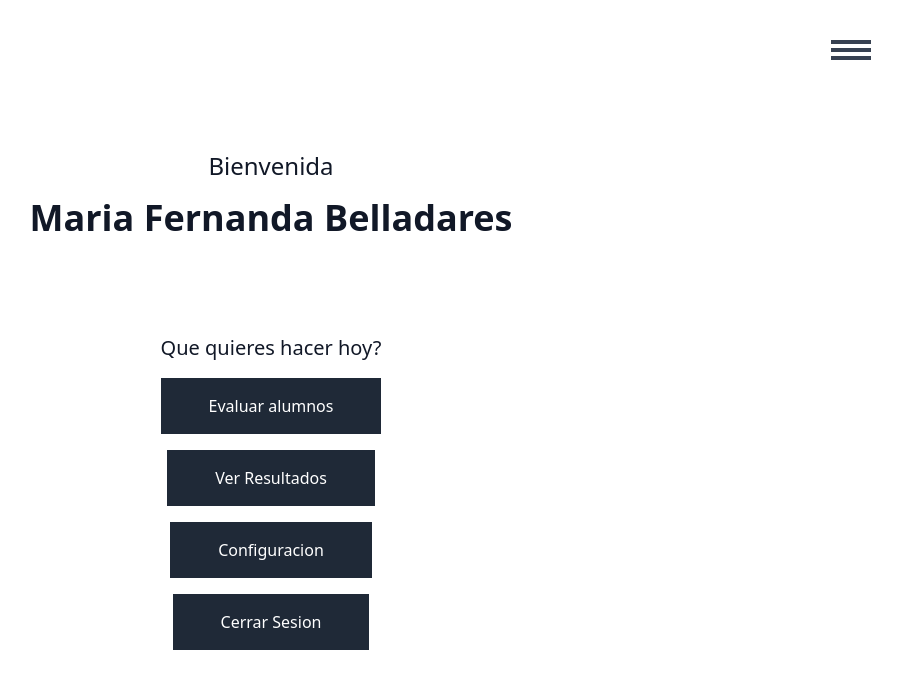
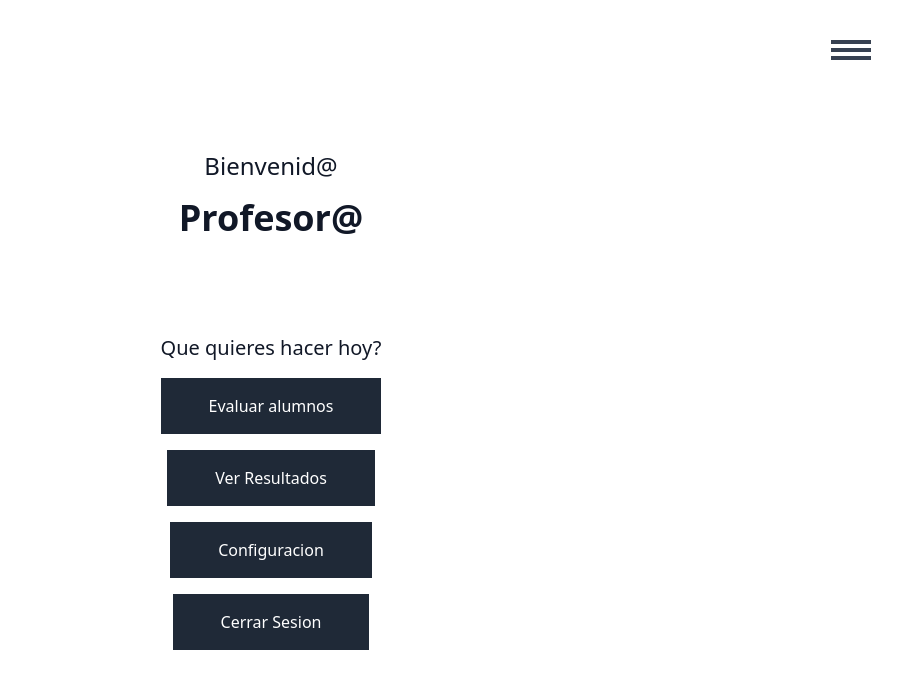
Before and after one commit to camunoz2/parvulapps, a Next.js app: page /dashboard in a window 1280 px wide. Shown: the top 688 px of the page, without its empty margins (369-1271 px from the left). Built offline with nearby package versions, Linux system fonts and the light colour scheme; no server answers.

Commit message:
added login logout behaviour

```diff
--- a/pages/_app.tsx
+++ b/pages/_app.tsx
@@ -1,8 +1,13 @@
+import { SessionProvider } from 'next-auth/react'
 import type { AppProps } from 'next/app'
 import '../styles/globals.css'
 
 function MyApp({ Component, pageProps }: AppProps) {
-  return <Component {...pageProps} />
+  return (
+    <SessionProvider session={pageProps.session}>
+      <Component {...pageProps} />
+    </SessionProvider>
+  )
 }
 
 export default MyApp
--- a/pages/api/[...next-auth].ts
+++ b/pages/api/auth/[...nextauth].ts
@@ -1,11 +1,10 @@
 import NextAuth from "next-auth"
 import GoogleProvider from "next-auth/providers/google"
-
 
 export const authOptions = {
   providers: [
     GoogleProvider({
-      clientId: process.env.GOOGLE_ID,
+      clientId: process.env.GOOGLE_CLIENT,
       clientSecret: process.env.GOOGLE_SECRET
     })
   ],
--- a/pages/dashboard.tsx
+++ b/pages/dashboard.tsx
@@ -1,5 +1,6 @@
 import Head from 'next/head'
-import Link from 'next/link'
+import { useSession, signOut } from 'next-auth/react'
+
 import Button from '../components/UI/Button'
 import CenterFull from '../components/UI/CenterFull'
 import FlexColumn from '../components/UI/FlexColumn'
@@ -8,6 +9,8 @@ import Layout from '../components/UI/Layout'
 import Separator from '../components/UI/Separator'
 
 const DashboardPage = () => {
+  const { data: session } = useSession()
+
   return (
     <>
       <Head>
@@ -16,18 +19,18 @@ const DashboardPage = () => {
       <Layout>
         <CenterFull>
           <FlexColumn>
-            <Heading level={3}>Bienvenida</Heading>
-            <Heading level={1}>Maria Fernanda Belladares</Heading>
+            <Heading level={3}>Bienvenid@</Heading>
+            <Heading level={1}>
+              {session?.user?.name ? session.user.name : 'Profesor@'}
+            </Heading>
             <Separator gap={1} />
             <Heading level={4}>Que quieres hacer hoy?</Heading>
             <Button>Evaluar alumnos</Button>
             <Button>Ver Resultados</Button>
             <Button>Configuracion</Button>
-            <Link href="/login">
-              <a>
-                <Button>Cerrar Sesion</Button>
-              </a>
-            </Link>
+            <div onClick={() => signOut({ callbackUrl: '/login' })}>
+              <Button>Cerrar Sesion</Button>
+            </div>
           </FlexColumn>
         </CenterFull>
       </Layout>
--- a/pages/login.tsx
+++ b/pages/login.tsx
@@ -1,5 +1,6 @@
 import Head from 'next/head'
-import Link from 'next/link'
+import { signIn } from 'next-auth/react'
+
 import Button from '../components/UI/Button'
 import CenterFull from '../components/UI/CenterFull'
 import FlexColumn from '../components/UI/FlexColumn'
@@ -16,11 +17,11 @@ const LoginPage = () => {
         <CenterFull>
           <FlexColumn>
             <Heading level={1}>Iniciar Sesion</Heading>
-            <Link href="/dashboard">
-              <a>
-                <Button>Ingresar con GMail</Button>
-              </a>
-            </Link>
+            <div
+              onClick={() => signIn('google', { callbackUrl: '/dashboard' })}
+            >
+              <Button>Ingresar con GMail</Button>
+            </div>
           </FlexColumn>
         </CenterFull>
       </Layout>
--- a/enviroment.d.ts
+++ b/types/enviroment.d.ts
@@ -1,7 +1,7 @@
 declare global {
   namespace NodeJS {
     interface ProcessEnv {
-      GOOGLE_ID: string
+      GOOGLE_CLIENT: string
       GOOGLE_SECRET: string
     }
   }
```
Also changed, not shown: types/next.d.ts (added, +16 -0 lines).
